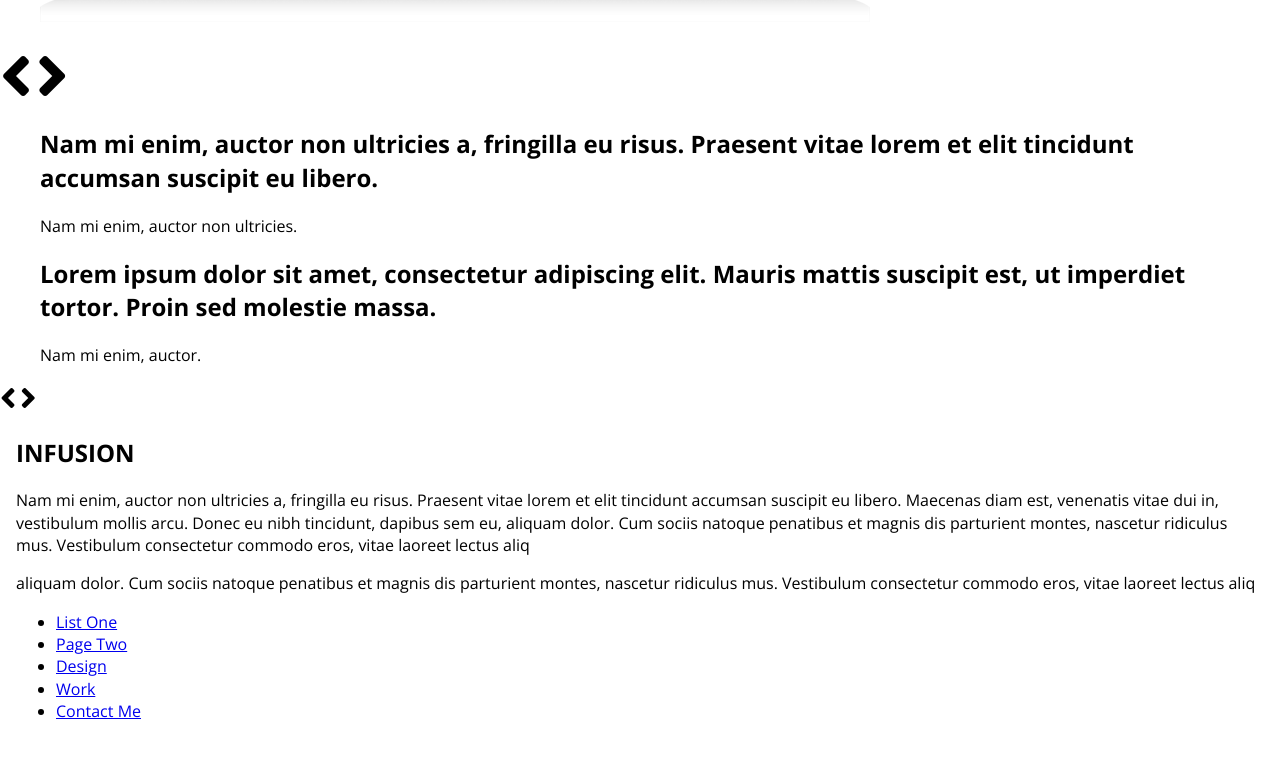
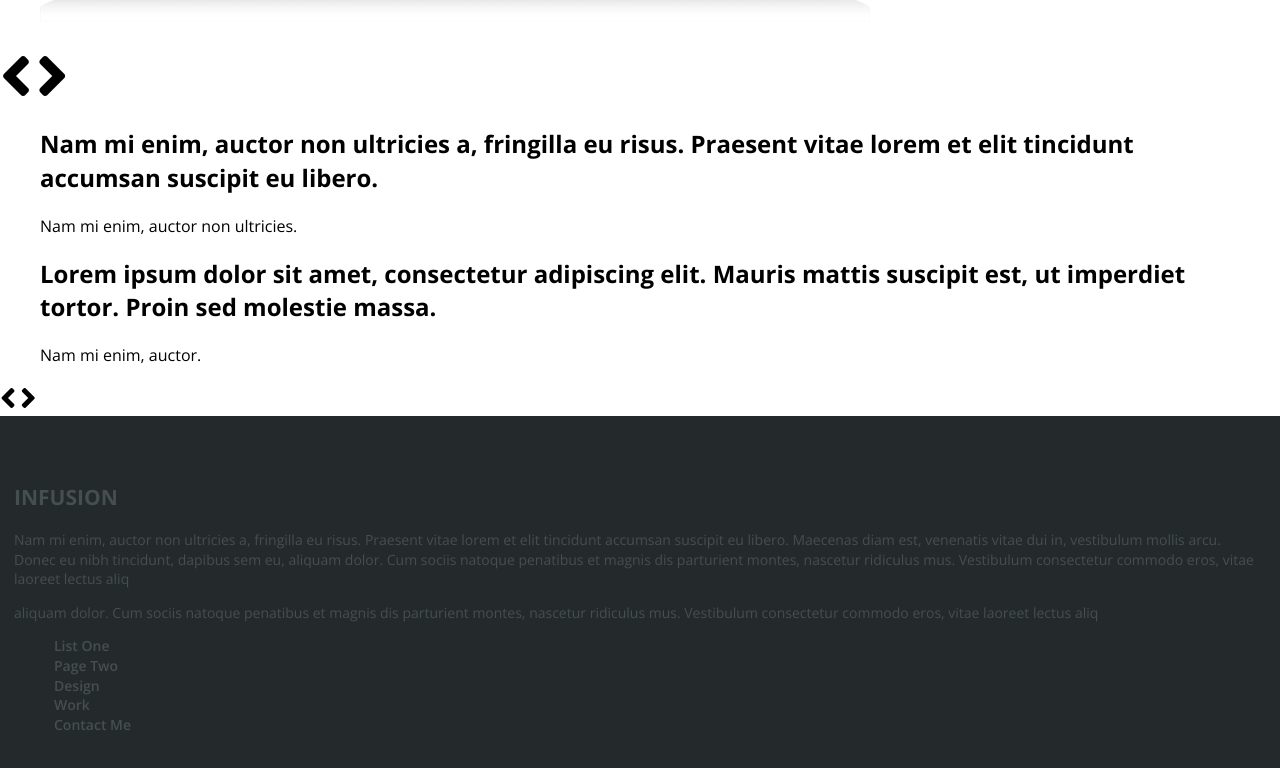
Before and after one commit to jrquadros/infusion, a plain HTML site: page index.html in a window 1280 px wide. Shown: the part 8883-9651 px from the top of the page. Before the commit the page ends 9622 px from the top, so only its background shows below. Drawn offline with nearby package versions, Linux system fonts and the light colour scheme.

Commit message:
footer styled

```diff
--- a/style/main.css
+++ b/style/main.css
@@ -220,7 +220,7 @@ img{
 
 .last_articles__thumbs{
     display: grid;
-    grid-template-columns: repeat(auto-fill, minmax(1fr, 1fr));
+    grid-template-columns: repeat(auto-fill, minmax(200px, 1fr));
     grid-auto-rows: auto;
     grid-gap: 0;
 }
@@ -229,3 +229,27 @@ img{
     display: block;
     width: 100%;
 }
+
+
+
+
+
+
+
+.footer{
+    background-color: #242a2c;
+    padding: 50px 0 250px;
+    color: #454e51;
+    font-size: 14px;
+}
+
+.footer__links li{
+    list-style-type: none;
+}
+
+.footer__links a{
+    color: #454e51;
+    display: block;
+    font-weight: 600;
+    text-decoration: none;
+}
```
